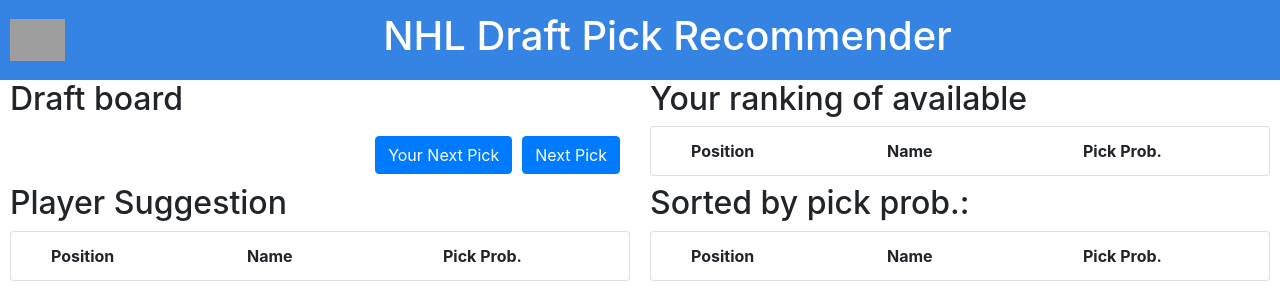
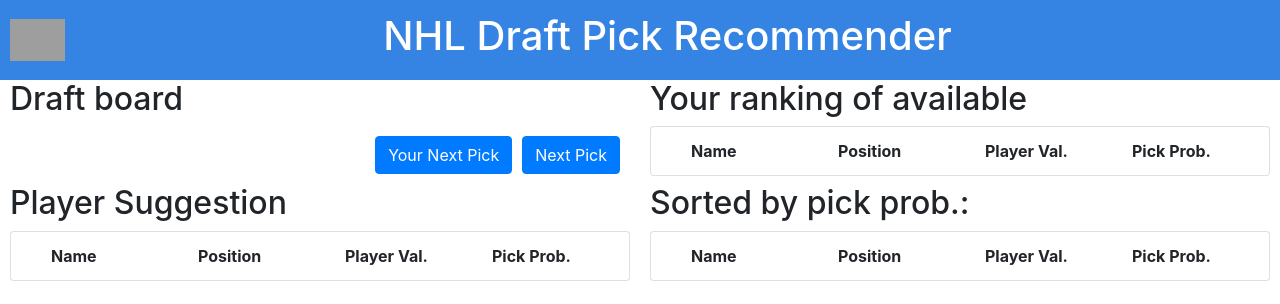
Before and after one commit to hinayatali9/EMSF_CAPSTONE, a Flask app: template website/templates/simulator.html in a window 1280 px wide. Shown: the top 304 px of the page. Run offline with Flask 3, Linux system fonts and the light colour scheme; the template is opened without the code that fills it, so the values that code supplies are empty; parts of the project's set-up code (start-up, migrations or seed data) failed here and were passed over; some libraries are stand-ins or nearby versions; grey boxes are pictures that could not be loaded.

Commit message:
Fix layout, add player value

```diff
--- a/draft_pick_prob/modelling/scripts/extract_probabilities.py
+++ b/draft_pick_prob/modelling/scripts/extract_probabilities.py
@@ -867,7 +867,7 @@
     picks_taken: list,
     user_weight: float,
     team_name: str,
-):
+) -> pd.DataFrame:
     l_player_val = []
     for i in range(len(player_rankings)):
         l_player_val.append(np.exp(-0.420 * (i**0.391)))
--- a/website/preferences/routes.py
+++ b/website/preferences/routes.py
@@ -24,7 +24,8 @@
 def submit_preferences(team_abrv: str):
     input_info = request.get_json()
     session['min_max_constraints'] = pd.DataFrame(input_info["min_max_constraints"]).to_json()
-    session['new_order'] = input_info["new_order"]
+    session['original_order'] = input_info["new_order"].copy()
+    session['new_order'] = input_info["new_order"].copy()
     session['positional_weight'] = int(input_info["positional_weight"])/10
     session['player_ids_picked'] = []
     session['current_pick'] = 1
--- a/website/static/js/simulator.js
+++ b/website/static/js/simulator.js
@@ -17,12 +17,16 @@
                     <div class="form-check">
                         <div class="row">
                             <div class="col">
+                                <!-- Player Name -->
+                                <p class="mb-0"><b>Name</b></p>
+                            </div>
+                            <div class="col">
                                 <!-- Player Position -->
                                 <p class="mb-0"><b>Position</b></p>
                             </div>
                             <div class="col">
-                                <!-- Player Name -->
-                                <p class="mb-0"><b>Name</b></p>
+                                <!-- Player Val. -->
+                                <p class="mb-0"><b>Player Val.</b></p>
                             </div>
                             <div class="col">
                                 <!-- Pick Prob. -->
@@ -51,11 +55,14 @@
                         '<div class="form-check">' +
                         '<div class="row">' +
                         '<div class="col">' +
+                        '<p class="mb-0">' + player.name + '</p>' +
+                        '</div>' +
+                        '<div class="col">' +
                         '<p class="mb-0">' + player.position + '</p>' +
                         '</div>' +
                         '<div class="col">' +
-                        '<p class="mb-0">' + player.name + '</p>' +
-                        '</div>' +
+                        '<p class="mb-0">' + player.player_value + '</p>' +
+                        '</div>'+
                         '<div class="col">' +
                         '<p class="mb-0">' + player.pick_prob + '</p>' +
                         '</div>'
@@ -99,11 +106,14 @@
                             '<div class="form-check">' +
                             '<div class="row">' +
                             '<div class="col">' +
+                            '<p class="mb-0">' + player.name + '</p>' +
+                            '</div>' +
+                            '<div class="col">' +
                             '<p class="mb-0">' + player.position + '</p>' +
                             '</div>' +
                             '<div class="col">' +
-                            '<p class="mb-0">' + player.name + '</p>' +
-                            '</div>' +
+                            '<p class="mb-0">' + player.player_value + '</p>' +
+                            '</div>'+
                             '<div class="col">' +
                             '<p class="mb-0">' + player.pick_prob + '</p>' +
                             '</div>' +
@@ -128,11 +138,14 @@
                         '<div class="form-check">' +
                         '<div class="row">' +
                         '<div class="col">' +
+                        '<p class="mb-0">' + player.name + '</p>' +
+                        '</div>' +
+                        '<div class="col">' +
                         '<p class="mb-0">' + player.position + '</p>' +
                         '</div>' +
                         '<div class="col">' +
-                        '<p class="mb-0">' + player.name + '</p>' +
-                        '</div>' +
+                        '<p class="mb-0">' + player.player_value + '</p>' +
+                        '</div>'+
                         '<div class="col">' +
                         '<p class="mb-0">' + player.pick_prob + '</p>' +
                         '</div>'
@@ -179,12 +192,16 @@
                     <div class="form-check">
                         <div class="row">
                             <div class="col">
+                                <!-- Player Name -->
+                                <p class="mb-0"><b>Name</b></p>
+                            </div>
+                            <div class="col">
                                 <!-- Player Position -->
                                 <p class="mb-0"><b>Position</b></p>
                             </div>
                             <div class="col">
-                                <!-- Player Name -->
-                                <p class="mb-0"><b>Name</b></p>
+                                <!-- Player Val. -->
+                                <p class="mb-0"><b>Player Val.</b></p>
                             </div>
                             <div class="col">
                                 <!-- Pick Prob. -->
@@ -213,11 +230,14 @@
                         '<div class="form-check">' +
                         '<div class="row">' +
                         '<div class="col">' +
+                        '<p class="mb-0">' + player.name + '</p>' +
+                        '</div>' +
+                        '<div class="col">' +
                         '<p class="mb-0">' + player.position + '</p>' +
                         '</div>' +
                         '<div class="col">' +
-                        '<p class="mb-0">' + player.name + '</p>' +
-                        '</div>' +
+                        '<p class="mb-0">' + player.player_value + '</p>' +
+                        '</div>'+
                         '<div class="col">' +
                         '<p class="mb-0">' + player.pick_prob + '</p>' +
                         '</div>'
@@ -260,11 +280,14 @@
                             '<div class="form-check">' +
                             '<div class="row">' +
                             '<div class="col">' +
+                            '<p class="mb-0">' + player.name + '</p>' +
+                            '</div>' +
+                            '<div class="col">' +
                             '<p class="mb-0">' + player.position + '</p>' +
                             '</div>' +
                             '<div class="col">' +
-                            '<p class="mb-0">' + player.name + '</p>' +
-                            '</div>' +
+                            '<p class="mb-0">' + player.player_value + '</p>' +
+                            '</div>'+
                             '<div class="col">' +
                             '<p class="mb-0">' + player.pick_prob + '</p>' +
                             '</div>' +
@@ -289,11 +312,14 @@
                         '<div class="form-check">' +
                         '<div class="row">' +
                         '<div class="col">' +
+                        '<p class="mb-0">' + player.name + '</p>' +
+                        '</div>' +
+                        '<div class="col">' +
                         '<p class="mb-0">' + player.position + '</p>' +
                         '</div>' +
                         '<div class="col">' +
-                        '<p class="mb-0">' + player.name + '</p>' +
-                        '</div>' +
+                        '<p class="mb-0">' + player.player_value + '</p>' +
+                        '</div>'+
                         '<div class="col">' +
                         '<p class="mb-0">' + player.pick_prob + '</p>' +
                         '</div>'
--- a/website/templates/simulator.html
+++ b/website/templates/simulator.html
@@ -37,12 +37,16 @@
                     <div class="form-check">
                         <div class="row">
                             <div class="col">
+                                <!-- Player Name -->
+                                <p class="mb-0"><b>Name</b></p>
+                            </div>
+                            <div class="col">
                                 <!-- Player Position -->
                                 <p class="mb-0"><b>Position</b></p>
                             </div>
                             <div class="col">
-                                <!-- Player Name -->
-                                <p class="mb-0"><b>Name</b></p>
+                                <!-- Player Val. -->
+                                <p class="mb-0"><b>Player Val.</b></p>
                             </div>
                             <div class="col">
                                 <!-- Pick Prob. -->
@@ -62,12 +66,16 @@
                     <div class="form-check">
                         <div class="row">
                             <div class="col">
+                                <!-- Player Name -->
+                                <p class="mb-0">{{ player['name'] }}</p>
+                            </div>
+                            <div class="col">
                                 <!-- Player Position -->
                                 <p class="mb-0">{{ player['position'] }}</p>
                             </div>
                             <div class="col">
-                                <!-- Player Name -->
-                                <p class="mb-0">{{ player['name'] }}</p>
+                                <!-- Player Val. -->
+                                <p class="mb-0">{{ player['player_value'] }}</p>
                             </div>
                             <div class="col">
                                 <!-- Pick Prob. -->
@@ -95,12 +103,16 @@
                 <div class="form-check">
                     <div class="row">
                         <div class="col">
+                            <!-- Player Name -->
+                            <p class="mb-0"><b>Name</b></p>
+                        </div>
+                        <div class="col">
                             <!-- Player Position -->
                             <p class="mb-0"><b>Position</b></p>
                         </div>
                         <div class="col">
-                            <!-- Player Name -->
-                            <p class="mb-0"><b>Name</b></p>
+                            <!-- Player Val. -->
+                            <p class="mb-0"><b>Player Val.</b></p>
                         </div>
                         <div class="col">
                             <!-- Pick Prob. -->
@@ -120,12 +132,16 @@
                 <div class="form-check">
                     <div class="row">
                         <div class="col">
+                            <!-- Player Name -->
+                            <p class="mb-0">{{ player['name'] }}</p>
+                        </div>
+                        <div class="col">
                             <!-- Player Position -->
                             <p class="mb-0">{{ player['position'] }}</p>
                         </div>
                         <div class="col">
-                            <!-- Player Name -->
-                            <p class="mb-0">{{ player['name'] }}</p>
+                            <!-- Player Val. -->
+                            <p class="mb-0">{{ player['player_value'] }}</p>
                         </div>
                         <div class="col">
                             <!-- Pick Prob. -->
@@ -156,12 +172,16 @@
                     <div class="form-check">
                         <div class="row">
                             <div class="col">
+                                <!-- Player Name -->
+                                <p class="mb-0"><b>Name</b></p>
+                            </div>
+                            <div class="col">
                                 <!-- Player Position -->
                                 <p class="mb-0"><b>Position</b></p>
                             </div>
                             <div class="col">
-                                <!-- Player Name -->
-                                <p class="mb-0"><b>Name</b></p>
+                                <!-- Player Val. -->
+                                <p class="mb-0"><b>Player Val.</b></p>
                             </div>
                             <div class="col">
                                 <!-- Pick Prob. -->
@@ -181,12 +201,16 @@
                     <div class="form-check">
                         <div class="row">
                             <div class="col">
+                                <!-- Player Name -->
+                                <p class="mb-0">{{ player['name'] }}</p>
+                            </div>
+                            <div class="col">
                                 <!-- Player Position -->
                                 <p class="mb-0">{{ player['position'] }}</p>
                             </div>
                             <div class="col">
-                                <!-- Player Name -->
-                                <p class="mb-0">{{ player['name'] }}</p>
+                                <!-- Player Val. -->
+                                <p class="mb-0">{{ player['player_value'] }}</p>
                             </div>
                             <div class="col">
                                 <!-- Pick Prob. -->
```
Also changed, not shown: website/simulator/routes.py (+74 -18 lines).
